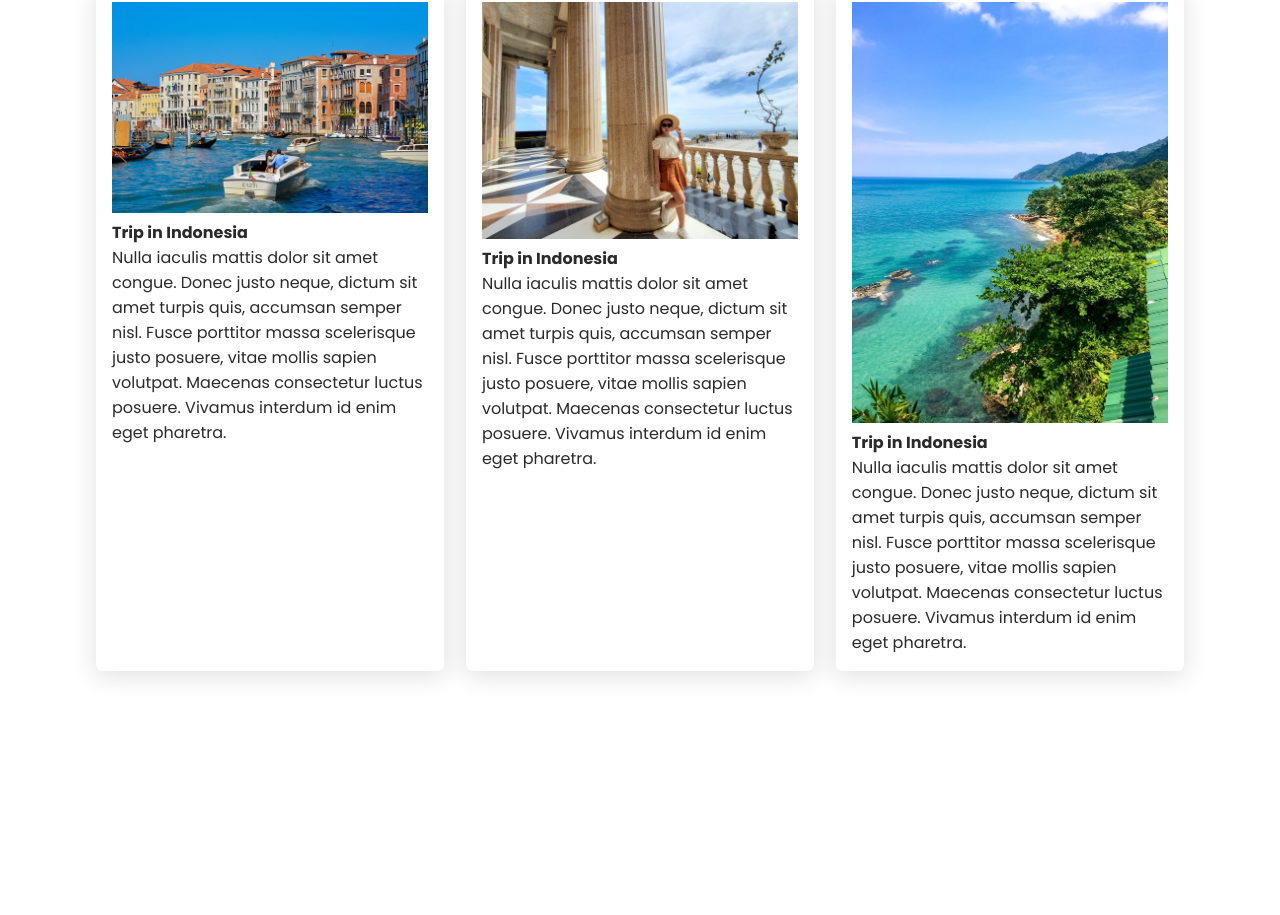
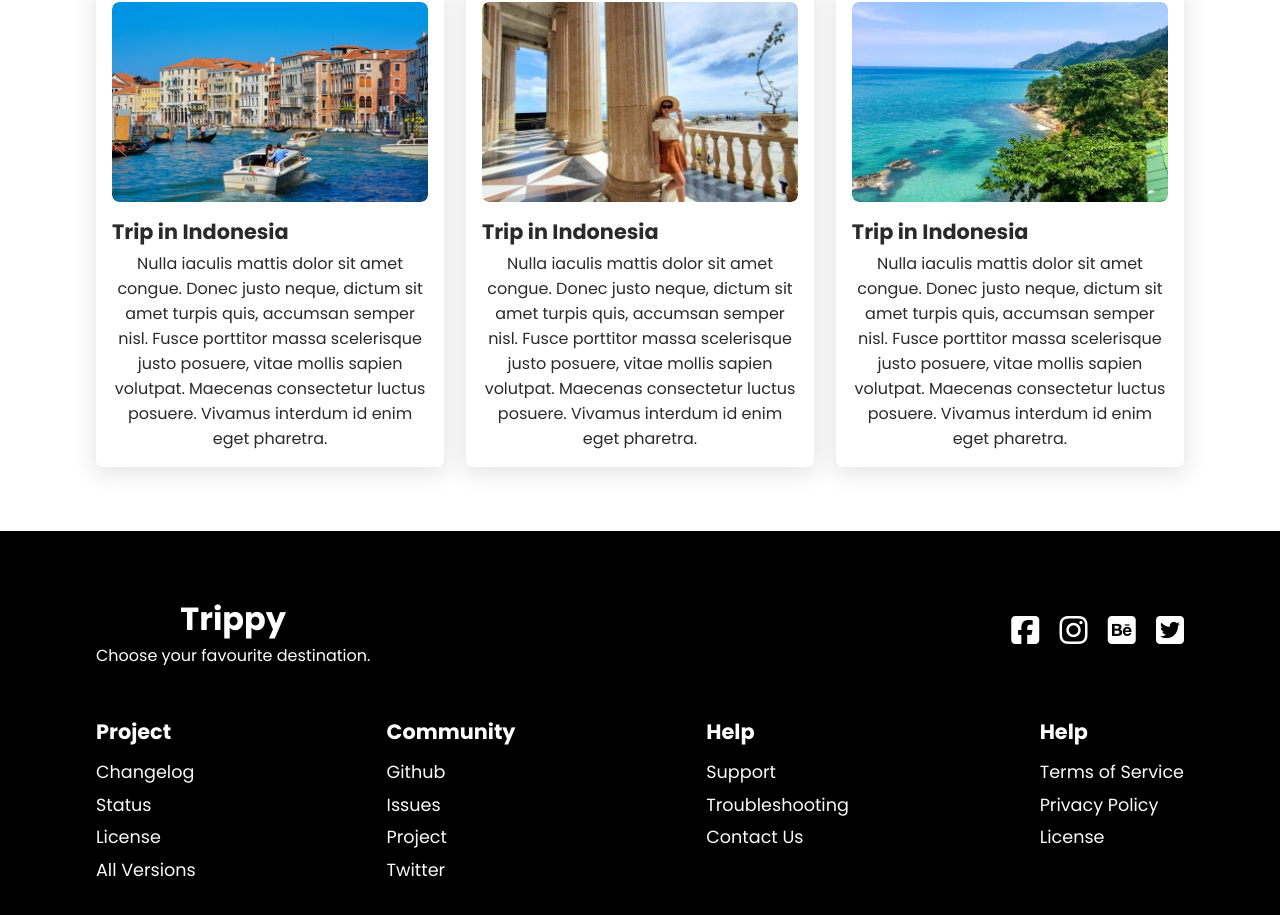
Before and after one commit to IsraelKenneth/Tour-Guide, a React (Create React App) app: page / in a window 1280 px wide. Shown: the part 2116-3031 px from the top of the page. Before the commit the page ends 2851 px from the top, so only its background shows below. Built offline with nearby package versions, Linux system fonts and the light colour scheme.

Commit message:
contact page and about

```diff
--- a/src/App.js
+++ b/src/App.js
@@ -1,5 +1,6 @@
 import React from "react";
 import { Route, Router, Routes } from "react-router-dom";
+import Footer from "./components/Footer";
 import Navbar from "./components/Navbar";
 import About from "./routes/About";
 import Contact from "./routes/Contact";
@@ -16,6 +17,7 @@ function App() {
         <Route path="/contact" element={<Contact />} />
       </Routes>
       <Navbar />
+      <Footer />
 
 
 
--- /dev/null
+++ b/src/components/AboutUS.js
@@ -0,0 +1,32 @@
+import React from 'react'
+import "./AboutUSstyles.css"
+
+const AboutUS = () => {
+    return (
+        <div className='about-container'>
+            <h1>
+                Our History
+            </h1>
+            <p>
+                Suspendisse potenti. Nam pulvinar rhoncus mi. Nam sit amet eleifend lectus. Donec placerat id nulla eu maximus. Sed tortor tortor, dapibus vitae iaculis imperdiet, suscipit et quam. Cras aliquet faucibus tellus, at volutpat mauris dapibus ut. Vivamus arcu orci, tincidunt luctus lobortis in, commodo ut lectus. Maecenas ut fermentum mi, id imperdiet massa. Donec maximus ac lacus et viverra.
+            </p>
+
+            <h1>
+                Our Mission
+            </h1>
+            <p>
+                Suspendisse potenti. Nam pulvinar rhoncus mi. Nam sit amet eleifend lectus. Donec placerat id nulla eu maximus. Sed tortor tortor, dapibus vitae iaculis imperdiet, suscipit et quam. Cras aliquet faucibus tellus, at volutpat mauris dapibus ut. Vivamus arcu orci, tincidunt luctus lobortis in, commodo ut lectus. Maecenas ut fermentum mi, id imperdiet massa. Donec maximus ac lacus et viverra.
+            </p>
+
+            <h1>
+                Our Vision
+            </h1>
+            <p>
+                Suspendisse potenti. Nam pulvinar rhoncus mi. Nam sit amet eleifend lectus. Donec placerat id nulla eu maximus. Sed tortor tortor, dapibus vitae iaculis imperdiet, suscipit et quam. Cras aliquet faucibus tellus, at volutpat mauris dapibus ut. Vivamus arcu orci, tincidunt luctus lobortis in, commodo ut lectus. Maecenas ut fermentum mi, id imperdiet massa. Donec maximus ac lacus et viverra.
+            </p>
+
+        </div>
+    )
+}
+
+export default AboutUS
--- /dev/null
+++ b/src/components/AboutUSstyles.css
@@ -0,0 +1,20 @@
+.about-container {
+    margin: 4rem 6rem;
+    text-align: start;
+
+}
+
+.about-container h1 {
+    padding-bottom: 1rem;
+}
+
+.about-container p {
+    padding-bottom: 2rem;
+}
+
+@media screen and (max-width:850px) {
+    .about-container {
+        margin: 4rem 2rem;
+        text-align: start;
+    }
+}
--- /dev/null
+++ b/src/components/Footer.js
@@ -0,0 +1,51 @@
+import React from 'react'
+import "./FooterStyles.css"
+
+const Footer = () => {
+    return (
+        <div className='footer'>
+            <div className='top'>
+                <div>
+                    <h1>Trippy</h1>
+                    <p>Choose your favourite destination.</p>
+                </div>
+                <div>
+                    <a href='/'><i className="fa brands fa-facebook-square"></i> </a>
+                    <a href='/'><i className="fa-brands fa-instagram"></i> </a>
+                    <a href='/'><i className="fa brands fa-behance-square"></i> </a>
+                    <a href='/'><i className="fa brands fa-twitter-square"></i> </a>
+                </div>
+            </div>
+            <div className='bottom'>
+                <div>
+                    <h4>Project</h4>
+                    <a href='/'>Changelog</a>
+                    <a href='/'>Status</a>
+                    <a href='/'>License</a>
+                    <a href='/'>All Versions</a>
+                </div>
+                <div>
+                    <h4>Community</h4>
+                    <a href='/'>Github</a>
+                    <a href='/'>Issues</a>
+                    <a href='/'>Project</a>
+                    <a href='/'>Twitter</a>
+                </div>
+                <div>
+                    <h4>Help</h4>
+                    <a href='/'>Support</a>
+                    <a href='/'>Troubleshooting</a>
+                    <a href='/'>Contact Us</a>
+                </div>
+                <div>
+                    <h4>Help</h4>
+                    <a href='/'>Terms of Service</a>
+                    <a href='/'>Privacy Policy</a>
+                    <a href='/'>License</a>
+                </div>
+            </div>
+        </div>
+    )
+}
+
+export default Footer
--- /dev/null
+++ b/src/components/FooterStyles.css
@@ -0,0 +1,69 @@
+.footer {
+    padding: 4rem 6rem;
+    background-color: #000;
+    color: #fff;
+}
+
+.top {
+    display: flex;
+    align-items: center;
+    text-align: center;
+    justify-content: space-between;
+    flex-wrap: wrap;
+}
+
+.top a {
+    text-decoration: none;
+}
+
+.top i {
+    color: #fff;
+    font-size: 2rem;
+    margin-left: 1rem;
+}
+
+.top i:hover {
+    color: aqua;
+}
+
+.bottom {
+    padding-top: 2rem;
+    text-align: start;
+    display: flex;
+    justify-content: space-between;
+    flex-wrap: wrap;
+}
+
+.bottom div {
+    display: flex;
+    flex-direction: column;
+}
+
+.bottom h4 {
+    font-size: 1.3rem;
+    padding: 1rem 0 0.8rem 0;
+}
+
+.bottom a {
+    text-decoration: none;
+    color: #fafafa;
+    padding-bottom: .4rem;
+    font-size: 1.1rem;
+}
+
+
+@media screen and (max-width:850px) {
+    .footer {
+        padding: 4rem 2rem;
+    }
+
+    .footer i {
+        margin: 1rem 1rem 0 0;
+    }
+
+    .bottom div {
+        width: 50%;
+    }
+
+
+}
--- a/src/components/TripStyles.css
+++ b/src/components/TripStyles.css
@@ -5,6 +5,11 @@
 
 .trip h1 {
     font-size: 3rem;
+    text-align: center;
+    }
+
+    .trip p {
+        text-align: center;
 }
 
 .tripcard {
@@ -21,3 +26,47 @@
     cursor: pointer;
     padding: 1rem;
 }
+.t-image {
+    height: 200px;
+    overflow: hidden;
+    border-radius: 7px;
+}
+
+.t-image img {
+    width: 100%;
+    height: 100%;
+    transition: 0.3s ease-in-out;
+    border-radius: 7px;
+}
+
+.t-image:hover img {
+    transform: scale(1.3);
+}
+
+.t-card h4 {
+    font-size: 1.3rem;
+    padding: 0.9rem 0 .2rem 0;
+}
+
+
+@media screen and (max-width:850px) {
+    .trip {
+        margin: 4rem 2rem;
+    }
+
+    .tripcard {
+        flex-direction: column;
+    }
+
+    .t-card {
+        width: 100%;
+        margin: 0 0 1.5rem 0;
+    }
+
+    .t-image {
+        height: 330px;
+        overflow: hidden;
+        border-radius: 7px;
+    }
+
+}
--- a/src/routes/About.js
+++ b/src/routes/About.js
@@ -1,5 +1,6 @@
 import React from 'react'
 import AboutImg from "../assets/night.jpg"
+import AboutUS from '../components/AboutUS'
 import Hero from '../components/Hero'
 
 const About = () => {
@@ -14,6 +15,8 @@ const About = () => {
 
             />
 
+            <AboutUS />
+
 
         </div>
     )
--- a/src/routes/Home.js
+++ b/src/routes/Home.js
@@ -1,5 +1,6 @@
 import React from 'react'
 import Destination from '../components/Destination'
+import Footer from '../components/Footer'
 import Hero from '../components/Hero'
 import Trip from '../components/Trip'
 
@@ -18,7 +19,12 @@ const Home = () => {
             <Destination
 
             />
-            <Trip />
+            <Trip
+
+            />
+            {/* <Footer
+
+            /> */}
         </div>
     )
 }
--- a/src/routes/Service.js
+++ b/src/routes/Service.js
@@ -1,6 +1,7 @@
 import React from 'react'
 import AboutImg from "../assets/night.jpg"
 import Hero from '../components/Hero'
+import Trip from '../components/Trip'
 
 const Service = () => {
     return (
@@ -11,6 +12,7 @@ const Service = () => {
                 title="Service"
                 url="/about"
             />
+            <Trip />
         </div>
     )
 }
```
Also changed, not shown: src/components/ContactForm.js (added), src/components/ContactFormStyles.css (added).
